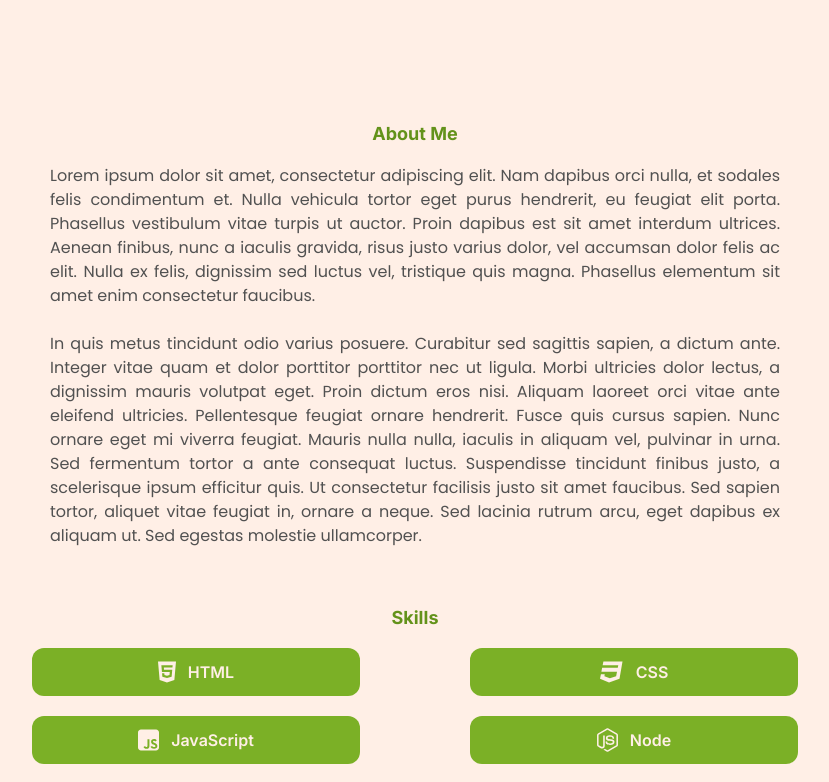
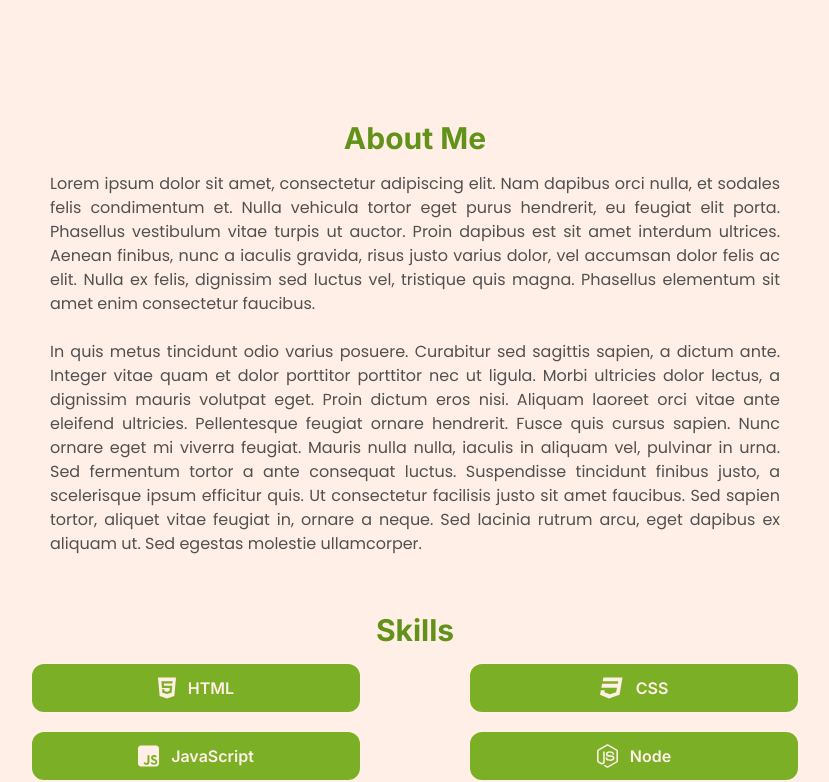
Before and after one commit to LeftySolara/portfolio, a Next.js app: page / in a window 1280 px wide. Shown: the part 740-1522 px from the top of the page, without its empty margins (225-1054 px from the left). Built offline with nearby package versions, Linux system fonts and the light colour scheme.

Commit message:
Refactor: increase heading font sizes

```diff
--- a/src/app/_components/About/About.tsx
+++ b/src/app/_components/About/About.tsx
@@ -1,7 +1,7 @@
 const About = () => {
   return (
     <div className="flex flex-col justify-center self-center text-justify w-5/6 font-body">
-      <h2 className="font-bold font-heading self-center text-green-600 text-lg m-4">
+      <h2 className="font-bold font-heading self-center text-green-600 text-3xl m-4">
         About Me
       </h2>
       <p>
--- a/src/app/_components/Skills/Skills.tsx
+++ b/src/app/_components/Skills/Skills.tsx
@@ -21,7 +21,7 @@ const SkillCard = ({ name, icon }: { name: string; icon: IconDefinition }) => {
 const Skills = () => {
   return (
     <div className="flex flex-col justify-center mt-10 w-full">
-      <h2 className="font-bold font-heading self-center text-green-600 text-lg m-4">
+      <h2 className="font-bold font-heading self-center text-green-600 text-3xl m-4">
         Skills
       </h2>
       <div className="grid grid-rows-3 grid-cols-2 gap-y-5 justify-items-center w-full">
```
